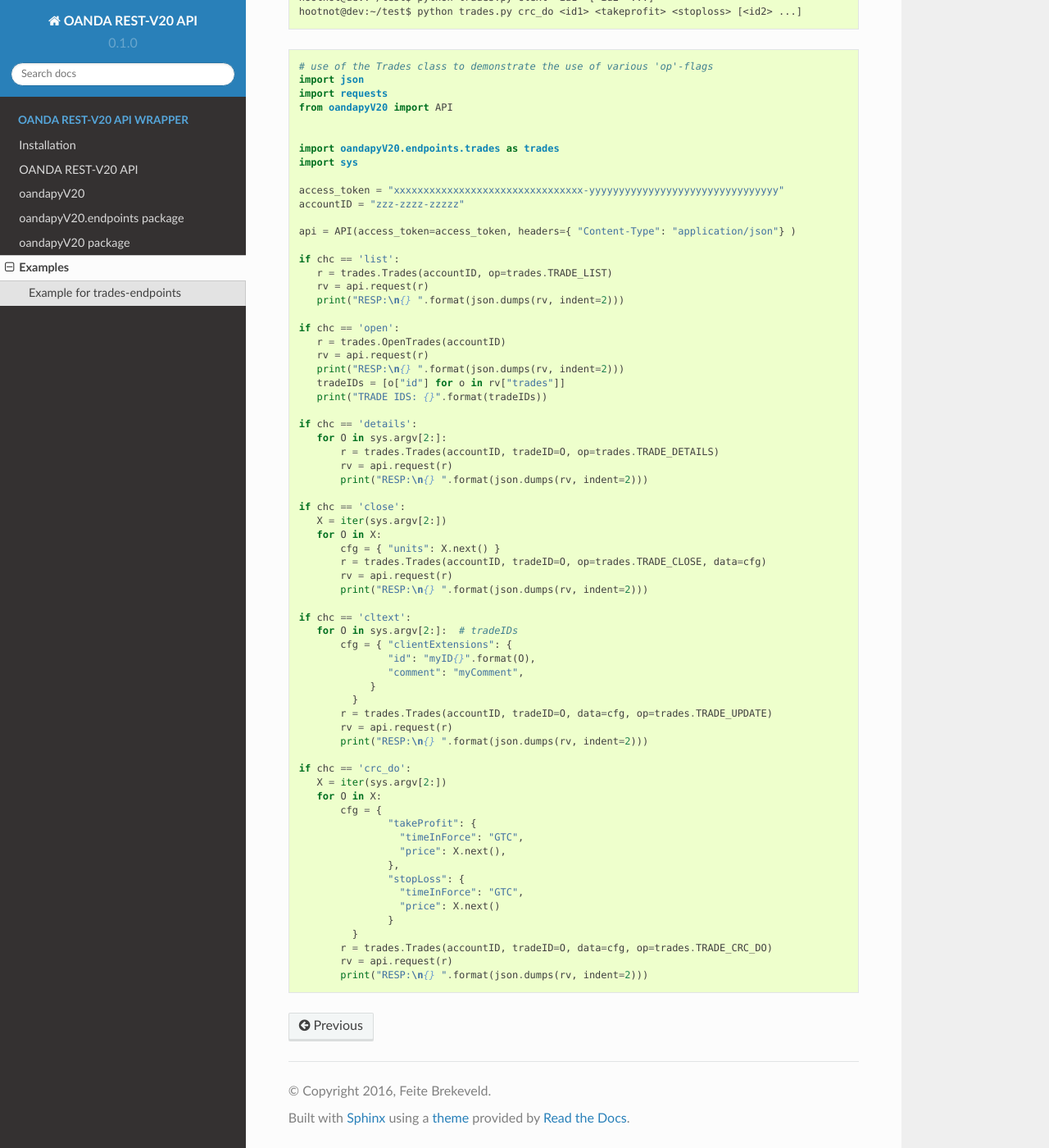
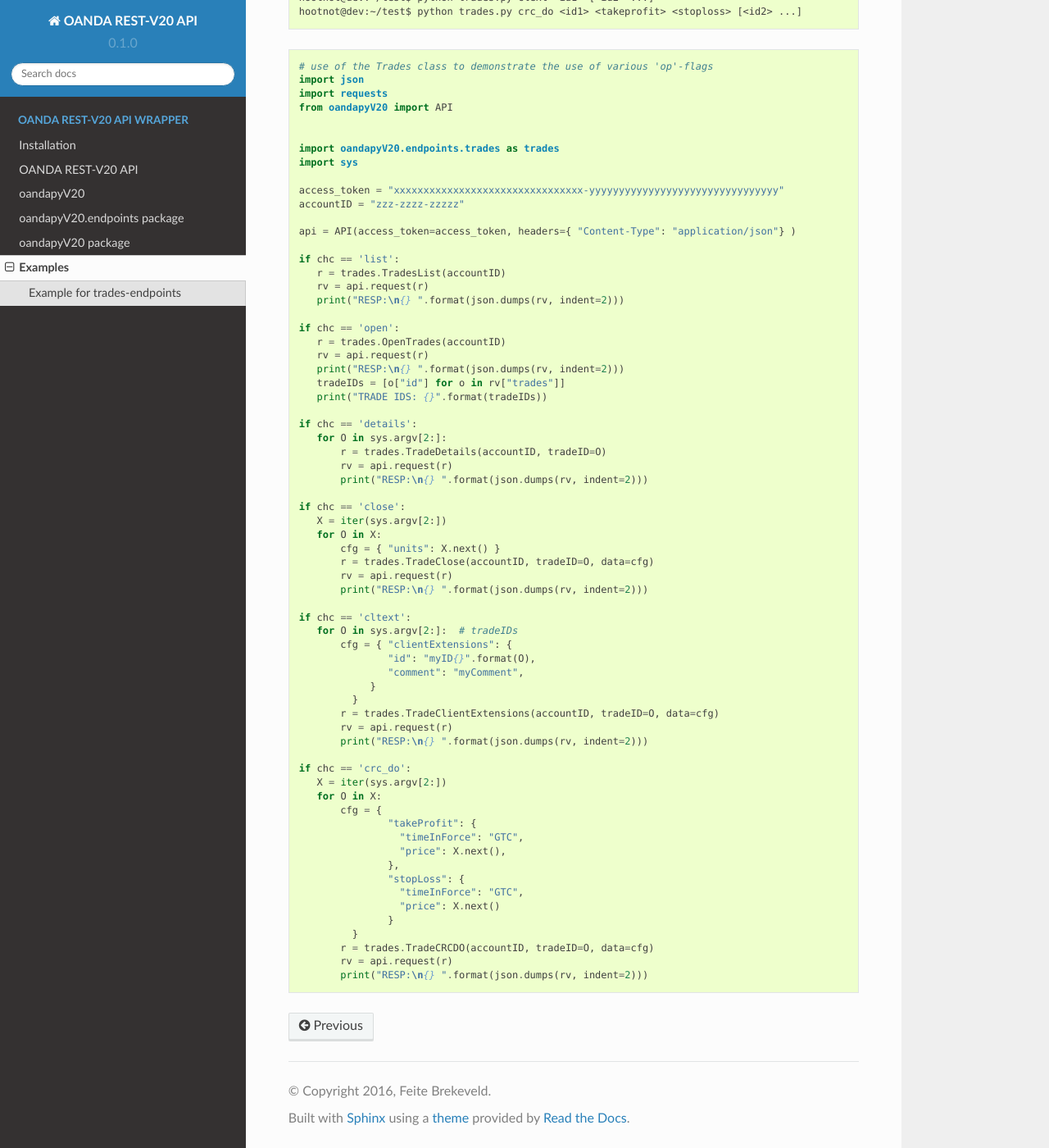
Before and after one commit to hootnot/oanda-api-v20, a Sphinx documentation site: the page built from docs/examples.rst, in a window 1280 px wide and 1400 px high, scrolled down 355 px. Shown: the whole window at 82% size. Built offline with Sphinx 7.4.7 and the Read the Docs theme 2.0.0, drawn with Linux system fonts in a browser that asks for light colours.

Commit message:
Examples modified for new endpoint classes

```diff
--- a/docs/examples.rst
+++ b/docs/examples.rst
@@ -34,7 +34,7 @@ Take the script below and name it 'trades.py'. From the shell:
     api = API(access_token=access_token, headers={ "Content-Type": "application/json"} )
 
     if chc == 'list':
-       r = trades.Trades(accountID, op=trades.TRADE_LIST)
+       r = trades.TradesList(accountID)
        rv = api.request(r)
        print("RESP:\n{} ".format(json.dumps(rv, indent=2)))
 
@@ -47,7 +47,7 @@ Take the script below and name it 'trades.py'. From the shell:
 
     if chc == 'details':
        for O in sys.argv[2:]:
-           r = trades.Trades(accountID, tradeID=O, op=trades.TRADE_DETAILS)
+           r = trades.TradeDetails(accountID, tradeID=O)
            rv = api.request(r)
            print("RESP:\n{} ".format(json.dumps(rv, indent=2)))
 
@@ -55,7 +55,7 @@ Take the script below and name it 'trades.py'. From the shell:
        X = iter(sys.argv[2:])
        for O in X:
            cfg = { "units": X.next() }
-           r = trades.Trades(accountID, tradeID=O, op=trades.TRADE_CLOSE, data=cfg)
+           r = trades.TradeClose(accountID, tradeID=O, data=cfg)
            rv = api.request(r)
            print("RESP:\n{} ".format(json.dumps(rv, indent=2)))
 
@@ -66,7 +66,7 @@ Take the script below and name it 'trades.py'. From the shell:
                    "comment": "myComment",
                 }
              }
-           r = trades.Trades(accountID, tradeID=O, data=cfg, op=trades.TRADE_UPDATE)
+           r = trades.TradeClientExtensions(accountID, tradeID=O, data=cfg)
            rv = api.request(r)
            print("RESP:\n{} ".format(json.dumps(rv, indent=2)))
 
@@ -83,6 +83,6 @@ Take the script below and name it 'trades.py'. From the shell:
                      "price": X.next()
                    }
              }
-           r = trades.Trades(accountID, tradeID=O, data=cfg, op=trades.TRADE_CRC_DO)
+           r = trades.TradeCRCDO(accountID, tradeID=O, data=cfg)
            rv = api.request(r)
            print("RESP:\n{} ".format(json.dumps(rv, indent=2)))
```
